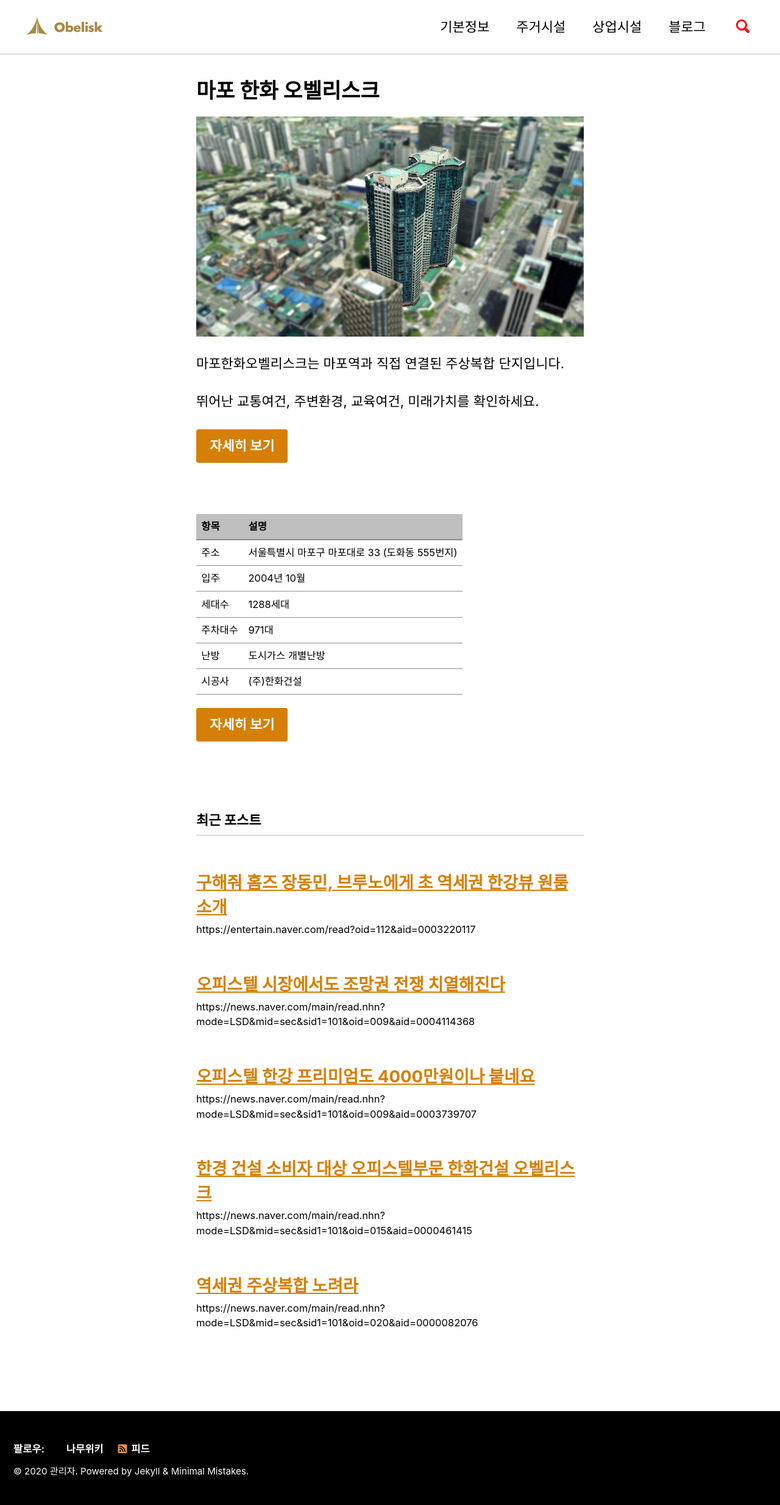
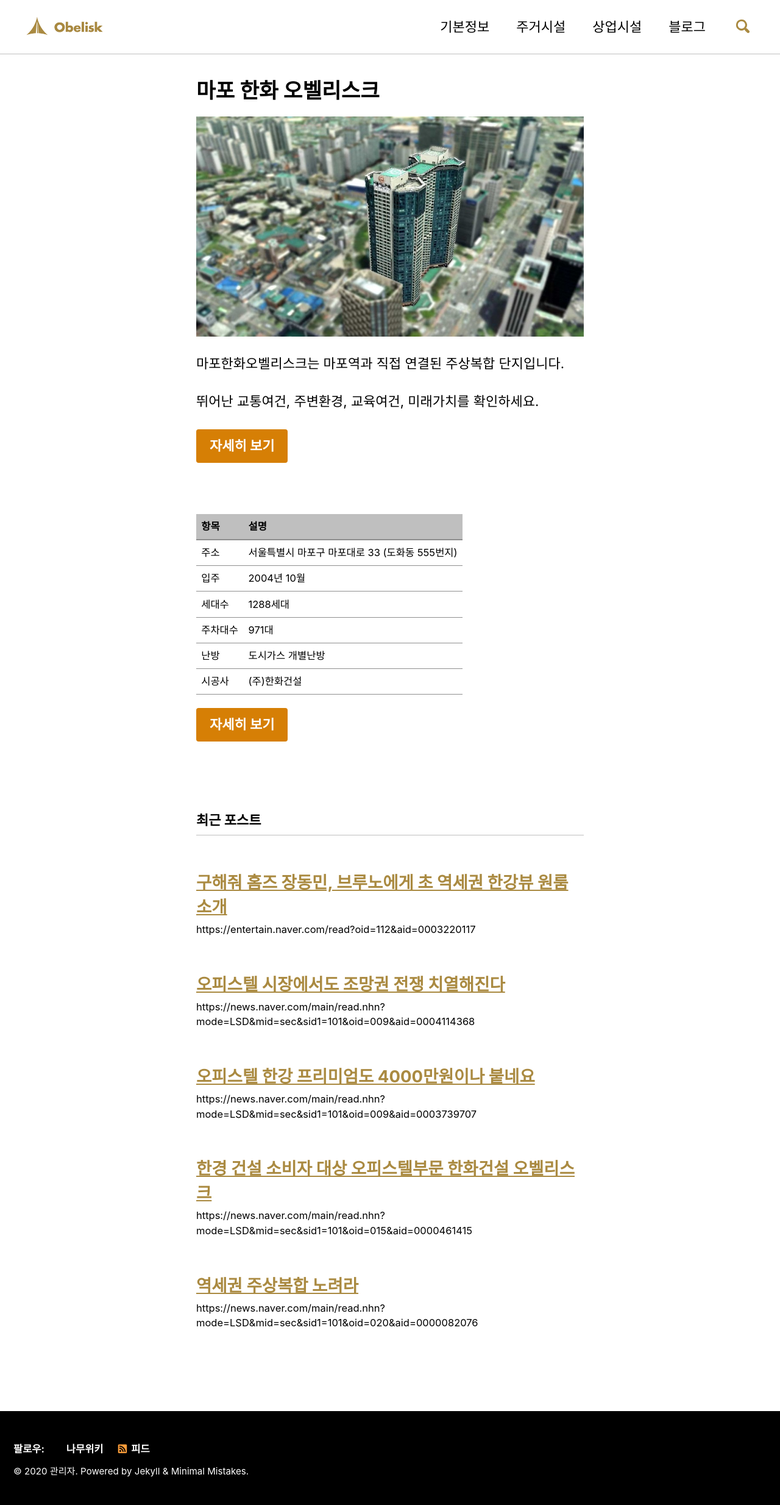
Before and after one commit to mapoobelisk/mapoobelisk.github.io, a Jekyll site: the page built from index.html, in a window 1280 px wide. Shown: the whole page at 61% size. Built offline with Jekyll 4.4.1, drawn with Linux system fonts in a browser that asks for light colours; cached includes are drawn as plain includes; the list of posts is cut into pages by our own code.

Commit message:
Update custom.html

```diff
--- a/_includes/head/custom.html
+++ b/_includes/head/custom.html
@@ -2,7 +2,9 @@
 
 <!-- insert favicons. use https://realfavicongenerator.net/ -->
 <style>
-a{color:#d67f05}
-a:visited{color:#d67f05}a:hover{color:#e79016;outline:0}
+a{color:#aa8a41}
+a:visited{color:#aa8a41}a:hover{color:#bb9b52;outline:0}
+.search__toggle{color:#aa8a41}
+.search__toggle:hover{color:#bb9b52}
 </style>
 <!-- end custom head snippets -->
```
